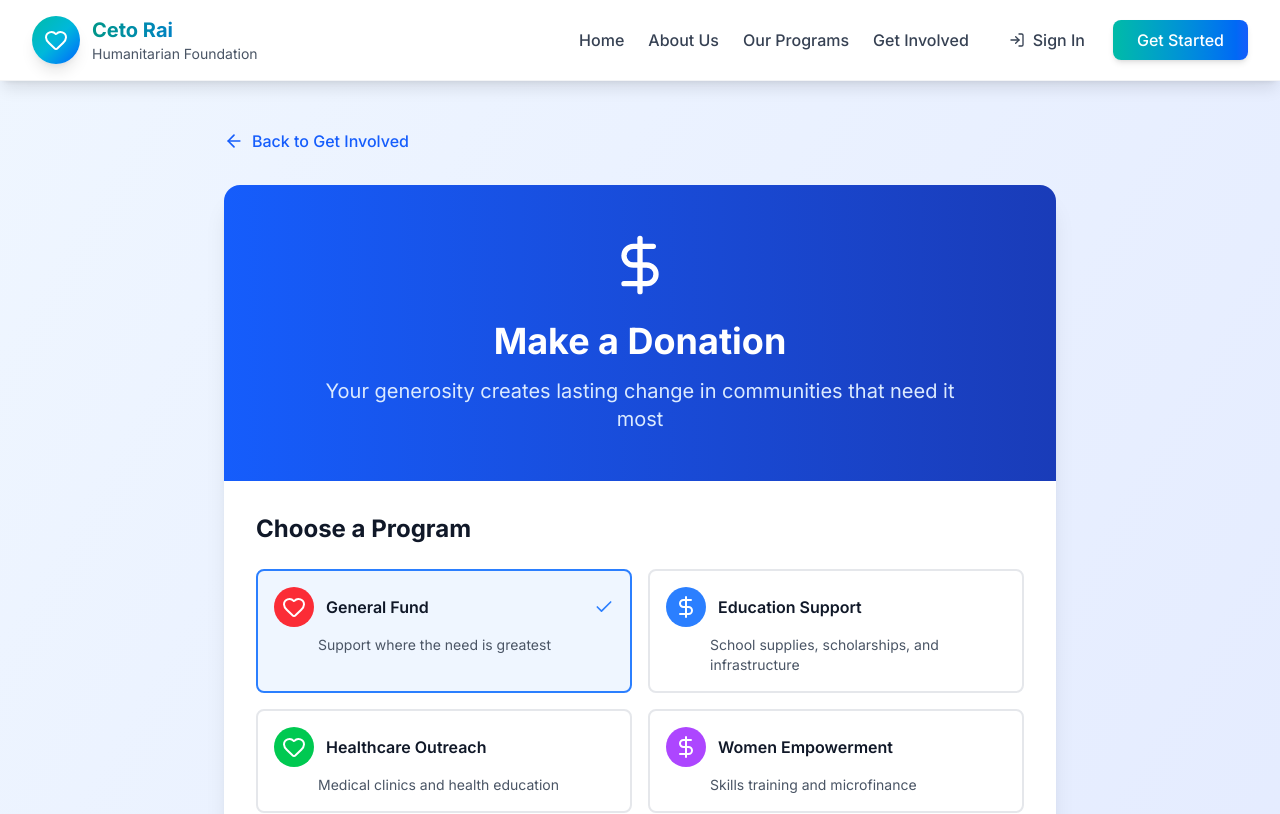
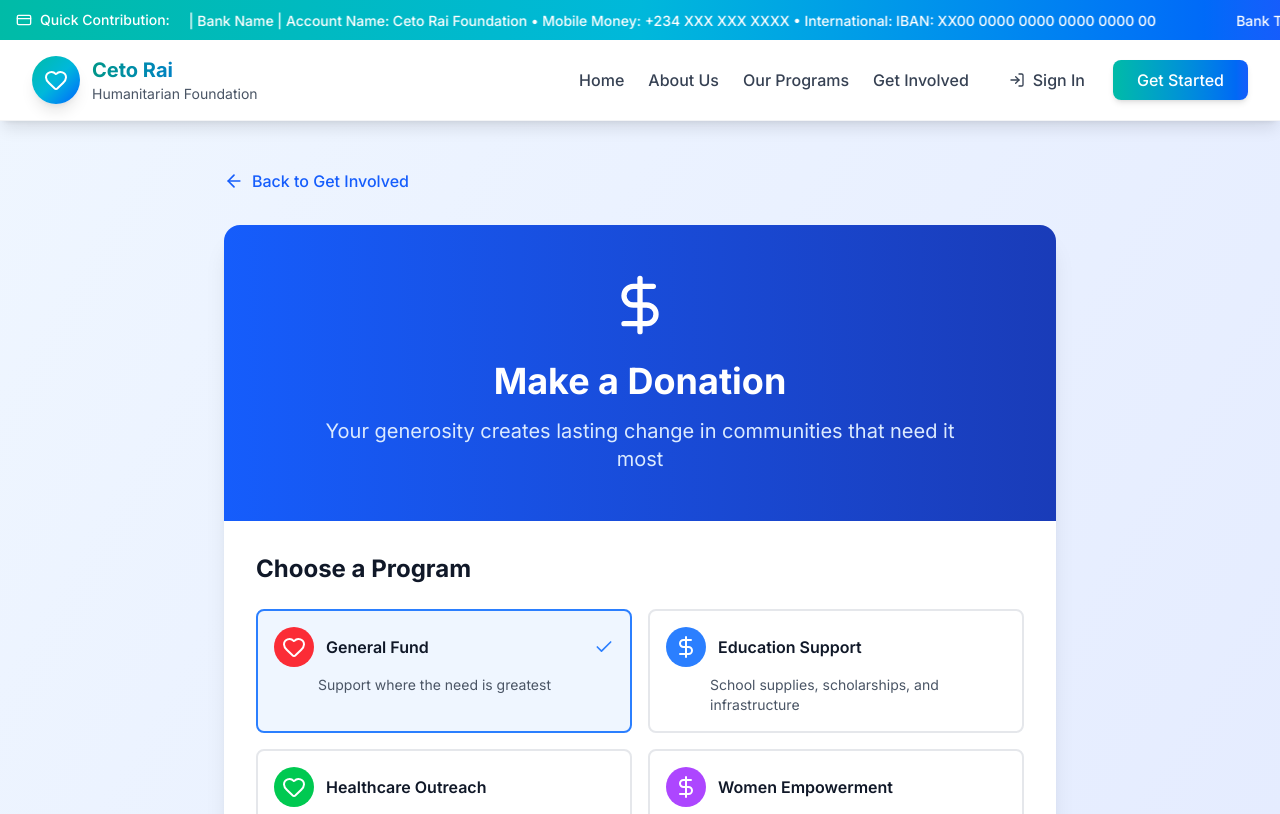
Before and after one commit to nacyr/ceto-rai-app, a Next.js app: page /get-involved/donate in a window 1280 px wide. Shown: the top 814 px of the page. Built offline with nearby package versions, Linux system fonts and the light colour scheme.

Commit message:
added marquee to header

```diff
--- a/app/components/Header.tsx
+++ b/app/components/Header.tsx
@@ -1,18 +1,15 @@
 'use client';
 
 import React, { useState } from 'react';
-import { Menu, X, Heart, User, LogIn, LogOut } from 'lucide-react';
+import { Menu, X, Heart, User, LogIn, LogOut, CreditCard } from 'lucide-react';
 import { usePathname } from 'next/navigation';
 import { useAuth } from '@/app/contexts/AuthContext';
 import Link from 'next/link';
+import { HeaderProps } from '../types/types';
 
 interface NavigationItem {
   name: string;
   href: string;
-}
-
-interface HeaderProps {
-  navigationItems: NavigationItem[];
 }
 
 const Header: React.FC<HeaderProps> = ({ navigationItems }) => {
@@ -24,8 +21,39 @@ const Header: React.FC<HeaderProps> = ({ navigationItems }) => {
     await signOut();
   };
 
+  // Account details for contributions - UPDATE THESE WITH YOUR ACTUAL DETAILS
+  const accountDetails = [
+    { label: 'Bank Transfer', value: 'Account: 1234567890 | Bank Name | Account Name: Ceto Rai Foundation' },
+    { label: 'Mobile Money', value: '+234 XXX XXX XXXX' },
+    { label: 'International', value: 'IBAN: XX00 0000 0000 0000 0000 00' },
+  ];
+
+  const marqueeText = accountDetails
+    .map(detail => `${detail.label}: ${detail.value}`)
+    .join(' • ');
+
   return (
     <header className="bg-white/80 backdrop-blur-md shadow-lg sticky top-0 z-50 border-b border-gray-100">
+      {/* Contribution Marquee */}
+      <div className="bg-gradient-to-r from-teal-500 via-cyan-500 to-blue-600 text-white py-2 overflow-hidden relative">
+        <div className="flex items-center">
+          <div className="flex items-center space-x-2 px-4 min-w-fit">
+            <CreditCard className="w-4 h-4 flex-shrink-0" />
+            <span className="font-medium text-sm whitespace-nowrap">Quick Contribution:</span>
+          </div>
+          <div className="marquee-container flex-1 overflow-hidden">
+            <div className="marquee-content">
+              <span className="text-sm font-medium whitespace-nowrap">
+                {marqueeText}
+              </span>
+              <span className="text-sm font-medium whitespace-nowrap ml-20">
+                {marqueeText}
+              </span>
+            </div>
+          </div>
+        </div>
+      </div>
+
       <div className="max-w-7xl mx-auto px-4 sm:px-6 lg:px-8">
         <div className="flex justify-between items-center py-4">
           {/* Logo */}
@@ -165,8 +193,203 @@ const Header: React.FC<HeaderProps> = ({ navigationItems }) => {
           </div>
         )}
       </div>
+
+      <style jsx>{`
+        .marquee-container {
+          position: relative;
+        }
+
+        .marquee-content {
+          display: inline-flex;
+          animation: marquee 30s linear infinite;
+          will-change: transform;
+        }
+
+        @keyframes marquee {
+          0% {
+            transform: translateX(0);
+          }
+          100% {
+            transform: translateX(-50%);
+          }
+        }
+
+        .marquee-content:hover {
+          animation-play-state: paused;
+        }
+      `}</style>
     </header>
   );
 };
 
 export default Header;
+
+// 'use client';
+
+// import React, { useState } from 'react';
+// import { Menu, X, Heart, User, LogIn, LogOut } from 'lucide-react';
+// import { usePathname } from 'next/navigation';
+// import { useAuth } from '@/app/contexts/AuthContext';
+// import Link from 'next/link';
+// import { HeaderProps } from '../types/types';
+
+// interface NavigationItem {
+//   name: string;
+//   href: string;
+// }
+
+// const Header: React.FC<HeaderProps> = ({ navigationItems }) => {
+//   const pathname = usePathname();
+//   const { user, signOut } = useAuth();
+//   const [isMobileMenuOpen, setIsMobileMenuOpen] = useState(false);
+
+//   const handleSignOut = async () => {
+//     await signOut();
+//   };
+
+//   return (
+//     <header className="bg-white/80 backdrop-blur-md shadow-lg sticky top-0 z-50 border-b border-gray-100">
+//       <div className="max-w-7xl mx-auto px-4 sm:px-6 lg:px-8">
+//         <div className="flex justify-between items-center py-4">
+//           {/* Logo */}
+//           <Link href="/" className="flex items-center space-x-3 group">
+//             <div className="w-12 h-12 bg-gradient-to-br from-teal-500 via-cyan-500 to-blue-600 rounded-full flex items-center justify-center group-hover:scale-110 transition-transform duration-300 shadow-lg">
+//               <Heart className="w-6 h-6 text-white" />
+//             </div>
+//             <div>
+//               <h1 className="text-xl font-bold bg-gradient-to-r from-teal-600 to-blue-600 bg-clip-text text-transparent">
+//                 Ceto Rai
+//               </h1>
+//               <p className="text-sm text-gray-600">Humanitarian Foundation</p>
+//             </div>
+//           </Link>
+
+//           {/* Desktop Nav */}
+//           <nav className="hidden md:flex items-center space-x-6">
+//             {navigationItems.map((item) => (
+//               <Link
+//                 key={item.name}
+//                 href={item.href}
+//                 className={`font-medium transition-all duration-300 relative group ${
+//                   pathname === item.href
+//                     ? 'text-teal-600'
+//                     : 'text-gray-700 hover:text-teal-600'
+//                 }`}
+//               >
+//                 <span>{item.name}</span>
+//                 <span
+//                   className={`absolute -bottom-1 left-0 w-full h-0.5 bg-gradient-to-r from-teal-500 to-blue-500 transition-all duration-300 ${
+//                     pathname === item.href
+//                       ? 'scale-x-100'
+//                       : 'scale-x-0 group-hover:scale-x-100'
+//                   }`}
+//                 ></span>
+//               </Link>
+//             ))}
+
+//             {user ? (
+//               <div className="flex items-center space-x-4">
+//                 <Link
+//                   href="/dashboard"
+//                   className="flex items-center space-x-2 px-4 py-2 bg-gradient-to-r from-teal-500 to-blue-600 text-white rounded-lg hover:from-teal-600 hover:to-blue-700 transition-all duration-300 shadow-md hover:shadow-lg"
+//                 >
+//                   <User className="w-4 h-4" />
+//                   <span className="text-sm font-medium">Dashboard</span>
+//                 </Link>
+//                 <button
+//                   onClick={handleSignOut}
+//                   className="flex items-center space-x-2 px-4 py-2 border border-gray-300 text-gray-700 rounded-lg hover:bg-gray-50 transition-all duration-300"
+//                 >
+//                   <LogOut className="w-4 h-4" />
+//                   <span className="text-sm font-medium">Logout</span>
+//                 </button>
+//               </div>
+//             ) : (
+//               <div className="flex items-center space-x-3">
+//                 <Link
+//                   href="/login"
+//                   className="flex items-center space-x-2 px-4 py-2 text-gray-700 hover:text-teal-600 transition-colors duration-300 font-medium"
+//                 >
+//                   <LogIn className="w-4 h-4" />
+//                   <span>Sign In</span>
+//                 </Link>
+//                 <Link
+//                   href="/login"
+//                   className="flex items-center space-x-2 px-6 py-2 bg-gradient-to-r from-teal-500 to-blue-600 text-white rounded-lg hover:from-teal-600 hover:to-blue-700 transition-all duration-300 shadow-md hover:shadow-lg font-medium"
+//                 >
+//                   <span>Get Started</span>
+//                 </Link>
+//               </div>
+//             )}
+//           </nav>
+
+//           {/* Mobile Menu Button */}
+//           <button
+//             className="md:hidden p-2 rounded-lg text-gray-700 hover:bg-gray-100 transition-colors duration-300"
+//             onClick={() => setIsMobileMenuOpen((prev) => !prev)}
+//           >
+//             {isMobileMenuOpen ? <X className="w-6 h-6" /> : <Menu className="w-6 h-6" />}
+//           </button>
+//         </div>
+
+//         {/* Mobile Nav */}
+//         {isMobileMenuOpen && (
+//           <div className="md:hidden py-4 border-t border-gray-100">
+//             <nav className="flex flex-col space-y-3">
+//               {navigationItems.map((item) => (
+//                 <Link
+//                   key={item.name}
+//                   href={item.href}
+//                   className={`px-3 py-2 rounded-lg font-medium transition-all duration-300 ${
+//                     pathname === item.href
+//                       ? 'text-teal-600 bg-teal-50'
+//                       : 'text-gray-700 hover:text-teal-600 hover:bg-gray-50'
+//                   }`}
+//                 >
+//                   {item.name}
+//                 </Link>
+//               ))}
+
+//               {user ? (
+//                 <div className="space-y-3 pt-3 border-t border-gray-100">
+//                   <Link
+//                     href="/dashboard"
+//                     className="flex items-center space-x-2 px-3 py-2 text-teal-600 hover:bg-teal-50 rounded-lg transition-colors duration-300"
+//                   >
+//                     <User className="w-4 h-4" />
+//                     <span>Dashboard</span>
+//                   </Link>
+//                   <button
+//                     onClick={handleSignOut}
+//                     className="flex items-center space-x-2 px-3 py-2 text-gray-700 hover:bg-gray-50 rounded-lg transition-colors duration-300 w-full text-left"
+//                   >
+//                     <LogOut className="w-4 h-4" />
+//                     <span>Logout</span>
+//                   </button>
+//                 </div>
+//               ) : (
+//                 <div className="space-y-3 pt-3 border-t border-gray-100">
+//                   <Link
+//                     href="/login"
+//                     className="flex items-center space-x-2 px-3 py-2 text-gray-700 hover:bg-gray-50 rounded-lg transition-colors duration-300"
+//                   >
+//                     <LogIn className="w-4 h-4" />
+//                     <span>Sign In</span>
+//                   </Link>
+//                   <Link
+//                     href="/signup"
+//                     className="flex items-center space-x-2 px-3 py-2 bg-gradient-to-r from-teal-500 to-blue-600 text-white rounded-lg hover:from-teal-600 hover:to-blue-700 transition-all duration-300"
+//                   >
+//                     <span>Get Started</span>
+//                   </Link>
+//                 </div>
+//               )}
+//             </nav>
+//           </div>
+//         )}
+//       </div>
+//     </header>
+//   );
+// };
+
+// export default Header;
```
Also changed, not shown: app/types/types.ts (+9 -0 lines).
